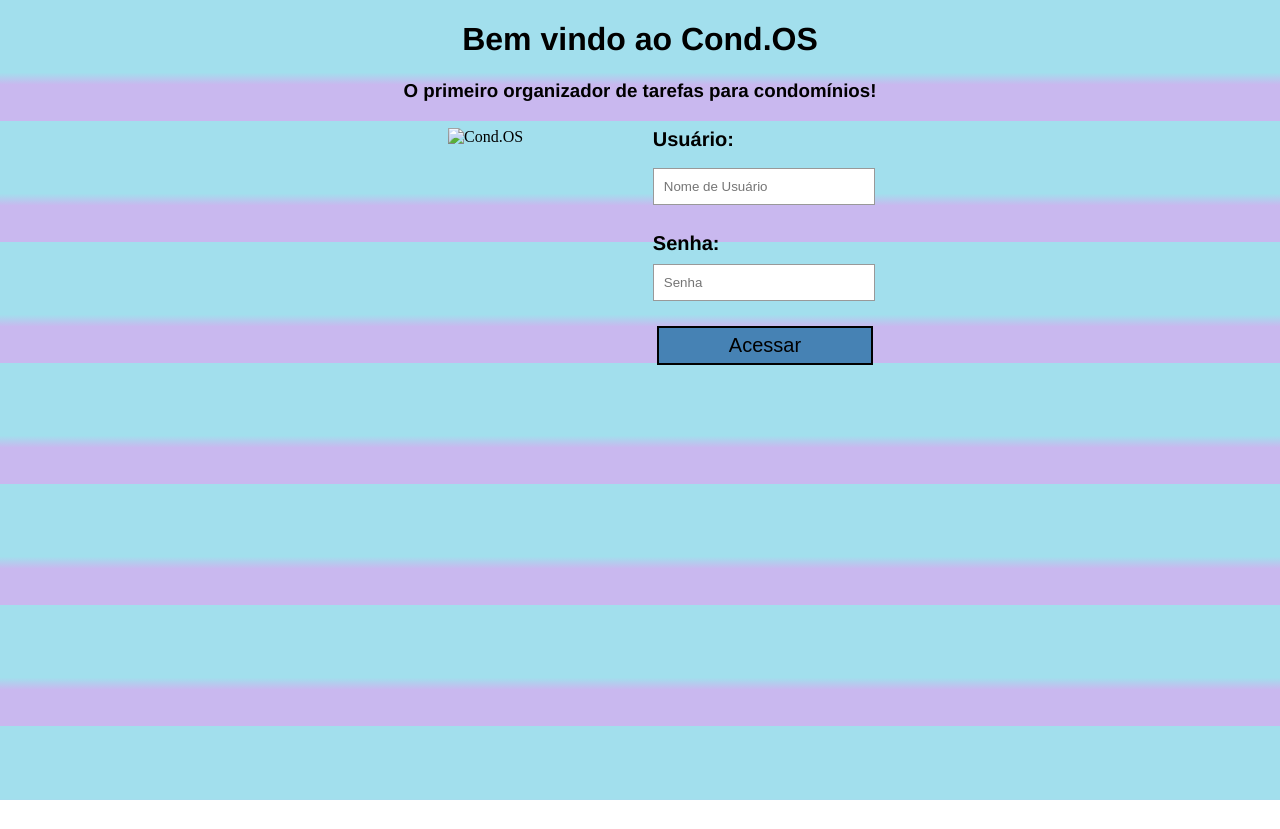
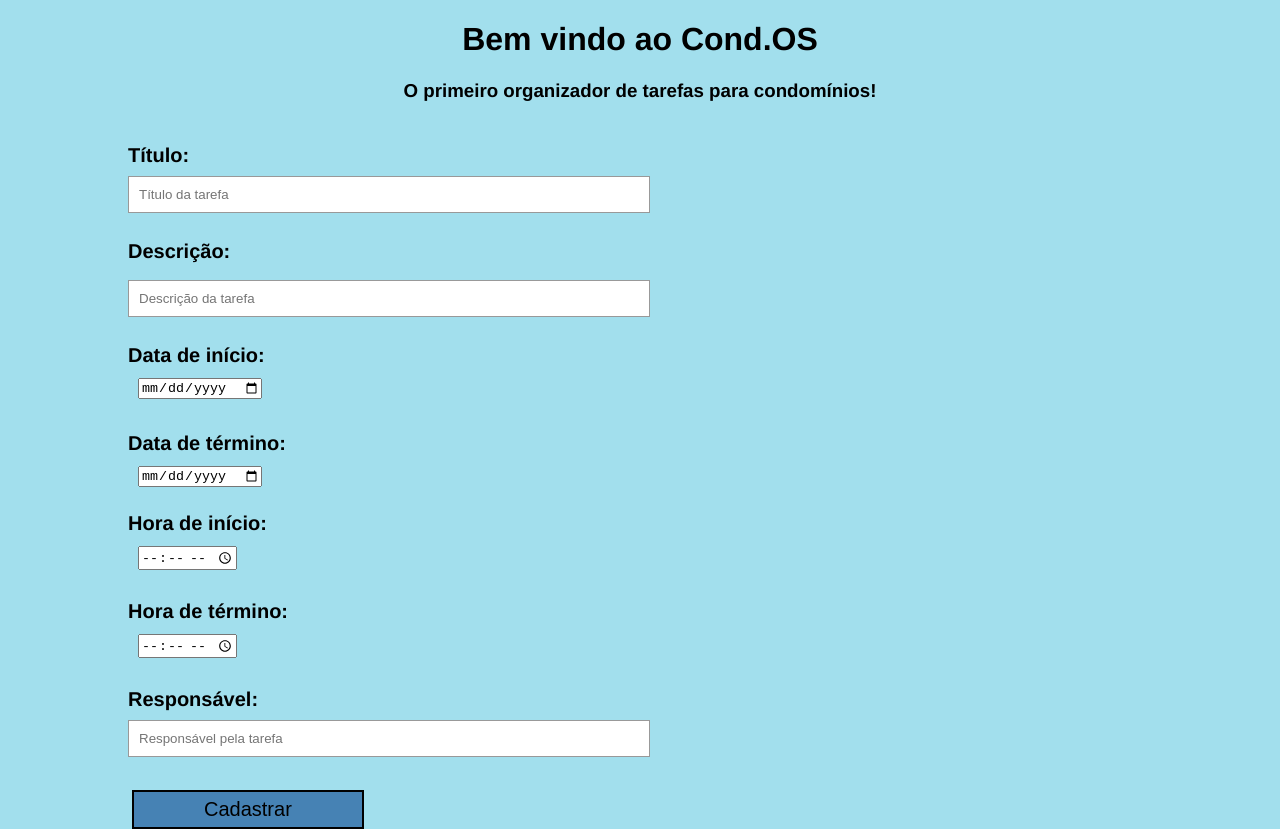
Before and after one commit to mcoalves2/Projeto-Integrador-II, a website: page frontend/index.html in a window 1280 px wide. Before the commit the page ends 800 px from the top, so only its background shows below. Drawn offline with Linux system fonts and the light colour scheme.

Commit message:
Versão 1.0

```diff
--- a/frontend/index.css
+++ b/frontend/index.css
@@ -1,6 +1,5 @@
 body {
 	background: rgb(162,223,237);
-	background: linear-gradient(to bottom, rgba(162,223,237,1) 60%, rgba(201,184,239,1) 70%);
 }
 h1 {
 	text-align: center;
@@ -12,56 +11,141 @@ h3 {
 	font-family: "Helvetica", sans-serif;
 	color: black;
 }
-.imagem{
-	position:Absolute;
-	width:15em;
-    height:15em;
-    top:16%;
-    left:35%;
-}
 
-.usuario{
+.tarefa{
     position:Absolute;
-    top:16%;
-    left:51%;
+    top:18%;
+    left:10%;
     font-family: "Helvetica", sans-serif;
     font-size:20px;
 	color: black;
 }
 
-.senha{
+input[type=text1]{
+	position:Absolute;
+    top:22%;
+    left:10%;
+	padding:10px;
+	width:500px;
+	border: 1px solid #999;
+	outline:0;
+}
+
+.descricao{
     position:Absolute;
-    top:29%;
-    left:51%;
+    top:30%;
+    left:10%;
     font-family: "Helvetica", sans-serif;
     font-size:20px;
 	color: black;
 }
 
-input[type=text]{
+input[type=text2]{
 	position:Absolute;
-    top:21%;
-    left:51%;
+    top:35%;
+    left:10%;
 	padding:10px;
-	width:200px;
+	width:500px;
 	border: 1px solid #999;
 	outline:0;
 }
 
-input[type=password]{
+.dt_inicio{
+    position:Absolute;
+    top:43%;
+    left:10%;
+    font-family: "Helvetica", sans-serif;
+    font-size:20px;
+	color: black;
+}
+
+.campo_dtinicio{
 	position:Absolute;
-    top:33%;
-    left:51%;
+    top:46%;
+    left:10%;
 	padding:10px;
 	width:200px;
+	outline:0;
+}
+
+.dt_fim{
+    position:Absolute;
+    top:54%;
+    left:10%;
+    font-family: "Helvetica", sans-serif;
+    font-size:20px;
+	color: black;
+}
+
+.campo_dtfim{
+	position:Absolute;
+    top:57%;
+    left:10%;
+	padding:10px;
+	width:200px;
+	outline:0;
+}
+
+.hora_inicio{
+    position:Absolute;
+    top:64%;
+    left:10%;
+    font-family: "Helvetica", sans-serif;
+    font-size:20px;
+	color: black;
+}
+
+.campo_hrinicio{
+	position:Absolute;
+    top:67%;
+    left:10%;
+	padding:10px;
+	width:200px;
+	outline:0;
+}
+
+.hora_fim{
+    position:Absolute;
+    top:75%;
+    left:10%;
+    font-family: "Helvetica", sans-serif;
+    font-size:20px;
+	color: black;
+}
+
+.campo_hrfim{
+	position:Absolute;
+    top:78%;
+    left:10%;
+	padding:10px;
+	width:200px;
+	outline:0;
+}
+
+.responsavel{
+    position:Absolute;
+    top:86%;
+    left:10%;
+    font-family: "Helvetica", sans-serif;
+    font-size:20px;
+	color: black;
+}
+
+input[type=text3]{
+	position:Absolute;
+    top:90%;
+    left:10%;
+	padding:10px;
+	width:500px;
 	border: 1px solid #999;
 	outline:0;
 }
 
+
 .button{
 	position:absolute;
-    top:40%;
-    left:51%;
+    top:98%;
+    left:10%;
     background-color: steelblue;
     padding: 6px 70px;
     border: 2px solid black;
--- a/frontend/index.html
+++ b/frontend/index.html
@@ -10,18 +10,44 @@
 	</header>
 </head>
 <body>
-		<img src="LogoCondos2.png" alt="Cond.OS" class="imagem" title="Cond.OS" />
 		<form>
-    		<div class="usuario">
-    			<label><strong>Usuário:</strong></label>
+    		<div class="tarefa">
+    			   <label><strong>Título:</strong></label>
     		</div>
-    		<input type="text" placeholder="Nome de Usuário"></input>
-    		<div class="senha">
-    			<label><strong>Senha:</strong></label>
+    		     <input type="text1" placeholder="Título da tarefa"></input>
+    		<div class="descricao">
+    			   <label><strong>Descrição:</strong></label>
     		</div>
-      		<input type="password" placeholder="Senha"></input>
-
+      		   <input type="text2" placeholder="Descrição da tarefa"></input>
+        <div class="dt_inicio">
+      		   <label><strong>Data de início:</strong></label>
+      	</div>
+        <div class="campo_dtinicio">
+             <input type="date"</input>
+      	</div>
+        <div class="dt_fim">
+      			 <label><strong>Data de término:</strong></label>
+      	</div>
+				<div class="campo_dtfim">
+				 		 <input type="date"</input>
+				</div>
+				<div class="hora_inicio">
+          	 <label><strong>Hora de início:</strong></label>
+        </div>
+				<div class="campo_hrinicio">
+					 	 <input type="time"</input>
+				</div>
+				<div class="hora_fim">
+          	 <label><strong>Hora de término:</strong></label>
+        </div>
+				<div class="campo_hrfim">
+						 <input type="time"</input>
+				</div>
+        <div class="responsavel">
+              <label><strong>Responsável:</strong></label>
+        </div>
+              <input type="text3" placeholder="Responsável pela tarefa"></input>
 		</form>
-    		<input type="button" class="button" value="Acessar">
+    		<input type="button" class="button" value="Cadastrar">
 </body>
 </html>
```
